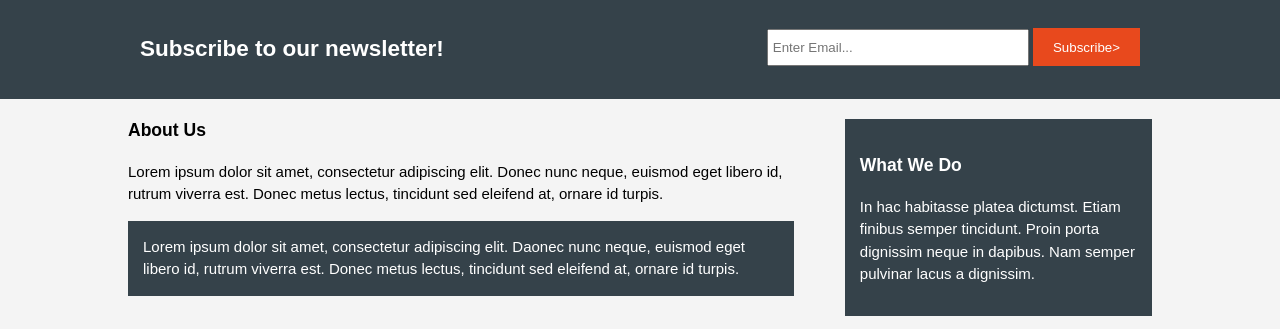
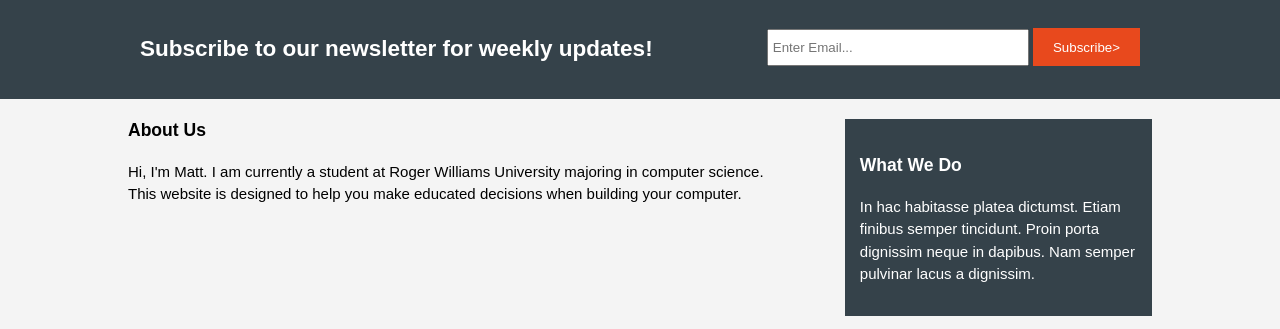
Before and after one commit to m-csta/A3-COMSC230-PC-BUILDING, a plain HTML site: page about.html in a window 1280 px wide. Shown: the part 505-834 px from the top of the page. Drawn offline with Linux system fonts and the light colour scheme.

Commit message:
update about, remove dark text

```diff
--- a/about.html
+++ b/about.html
@@ -35,7 +35,7 @@
 
     <section id ="newsletter">
       <div class="container">
-        <h1>Subscribe to our newsletter!</h1>
+        <h1>Subscribe to our newsletter for weekly updates!</h1>
         <form>
           <input type="email" placeholder="Enter Email...">
           <button type="submit" class="button_1">Subscribe></button>
@@ -49,13 +49,9 @@
             <article id="main-col">
                 <h1 class="page-title">About Us</h1>
                 <p>
-                Lorem ipsum dolor sit amet, consectetur adipiscing elit.
-                Donec nunc neque, euismod eget libero id, rutrum viverra est. Donec metus lectus, tincidunt sed eleifend at, ornare id turpis.
+                Hi, I'm Matt. I am currently a student at Roger Williams University majoring in computer science. This website is designed to help you make
+                educated decisions when building your computer.
                 </p>
-                <p class="dark">
-                    Lorem ipsum dolor sit amet, consectetur adipiscing elit.
-                    Daonec nunc neque, euismod eget libero id, rutrum viverra est. Donec metus lectus, tincidunt sed eleifend at, ornare id turpis.
-                 </p>
             </article>
             <aside id="sidebar">
                 <div class="dark">
```
